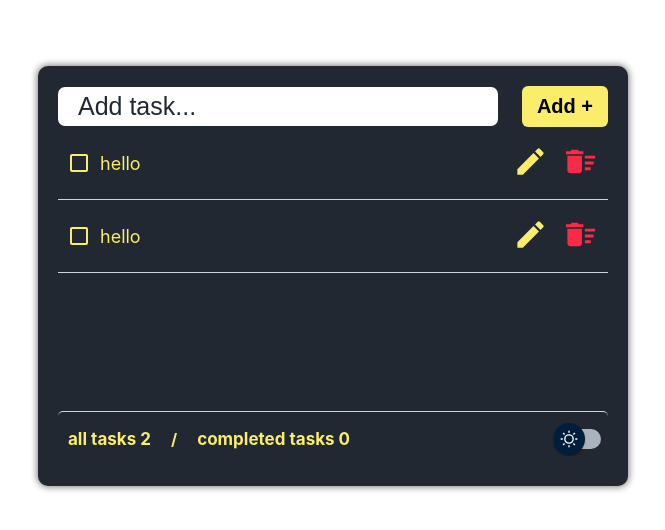
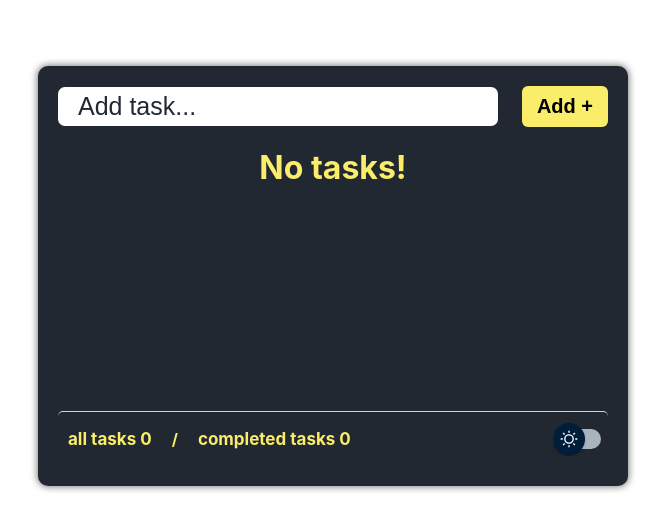
Before and after one commit to VaheGasparyan/todo-list, a React (Create React App) app: page / in a window 1280 px wide. Shown: the part 124-654 px from the top of the page, without its empty margins (307-972 px from the left). Built offline with nearby package versions, Linux system fonts and the light colour scheme.

Commit message:
create set and get todos in localStorage

```diff
--- a/src/todo/index.tsx
+++ b/src/todo/index.tsx
@@ -1,10 +1,10 @@
-import {ChangeEvent, FormEvent, useReducer, useContext} from "react";
+import {ChangeEvent, FormEvent, useReducer, useContext, useEffect} from "react";
 
 import {todosReducer} from "todosReducer";
 import {ITodo} from "interfaces/todoState";
-import {todos} from "todosInitailState";
 import { v4 as uuid } from 'uuid';
 import {filterCompletedTodos} from "utils/filterCompletedTodos";
+import {getLocalStorageTodos, setLocalStorageTodosValue} from "utils/setAndGetLocalStorageValue";
 import {createAddAction, createDeleteAction, createEditAction, createCloseAction, createCheckedAction} from "actions";
 import { ThemeContext } from "App";
 
@@ -16,11 +16,11 @@ import './todo.css';
 
 
 const Todo = () => {
-    const [todo, dispatch] = useReducer(todosReducer, todos);
+    const [todo, dispatch] = useReducer(todosReducer, getLocalStorageTodos());
     const {theme} = useContext(ThemeContext);
 
     const handleSubmit = (event: FormEvent<HTMLFormElement>, inputValue: string) => {
-        event.preventDefault()
+        event.preventDefault();
         dispatch(createAddAction(uuid(), false, inputValue, false, false));
     }
 
--- a/src/todo/todo.css
+++ b/src/todo/todo.css
@@ -21,6 +21,7 @@
 
 .todo.light form .input input {
     background: #222831;
+    color: #fff;
 }
 
 .todo.light form .input input::placeholder {
--- a/src/todosReducer/index.ts
+++ b/src/todosReducer/index.ts
@@ -3,18 +3,27 @@ import {actionsTypes} from "actions";
 import {filterState} from "utils/filterState";
 import { changeIsEdit } from 'utils/changeIsEdit';
 import { changeText } from 'utils/changeText';
+import {setLocalStorageTodosValue} from "../utils/setAndGetLocalStorageValue";
 
 export const todosReducer = (prevState: ITodo[], action: any) => {
     switch (action.type) {
         case actionsTypes.add:
-            return [{...action.payload}, ...prevState];
+            const newTodos = [{...action.payload}, ...prevState];
+            setLocalStorageTodosValue(newTodos);
+            return newTodos;
         case actionsTypes.delete:
-            return filterState(prevState, action.payload.id);
+            const filteredTodos = filterState(prevState, action.payload.id);
+            setLocalStorageTodosValue(filteredTodos);
+            return filteredTodos;
         case actionsTypes.edit:
             if(!action.payload.inputValue) {
-                return changeIsEdit(prevState, action.payload.id);
+                const newTodos = changeIsEdit(prevState, action.payload.id);
+                setLocalStorageTodosValue(newTodos);
+                return newTodos
             } else {
-                return changeText(prevState, action.payload.id, action.payload.inputValue);
+                const newTodos = changeText(prevState, action.payload.id, action.payload.inputValue);
+                setLocalStorageTodosValue(newTodos);
+                return newTodos;
             }
         case actionsTypes.close:
             return prevState.map(todo => {
--- a/src/utils/setAndGetLocalStorageValue.ts
+++ b/src/utils/setAndGetLocalStorageValue.ts
@@ -1,3 +1,5 @@
+import {ITodo} from "../interfaces/todoState";
+
 const getLocalStorageValue = () => {
     const theme = localStorage.getItem('theme')
     if(theme) {
@@ -11,4 +13,14 @@ const setLocalStorageValue = (theme: string) => {
     localStorage.setItem('theme', theme);
 }
 
-export { getLocalStorageValue, setLocalStorageValue };
+const setLocalStorageTodosValue = (todo: ITodo[]) => {
+    localStorage.setItem('todos', JSON.stringify(todo));
+}
+
+const getLocalStorageTodos = () => {
+    const todos = JSON.parse(localStorage.getItem('todos') as string);
+
+    return todos ? todos : [];
+}
+
+export { getLocalStorageValue, setLocalStorageValue, setLocalStorageTodosValue, getLocalStorageTodos };
```
